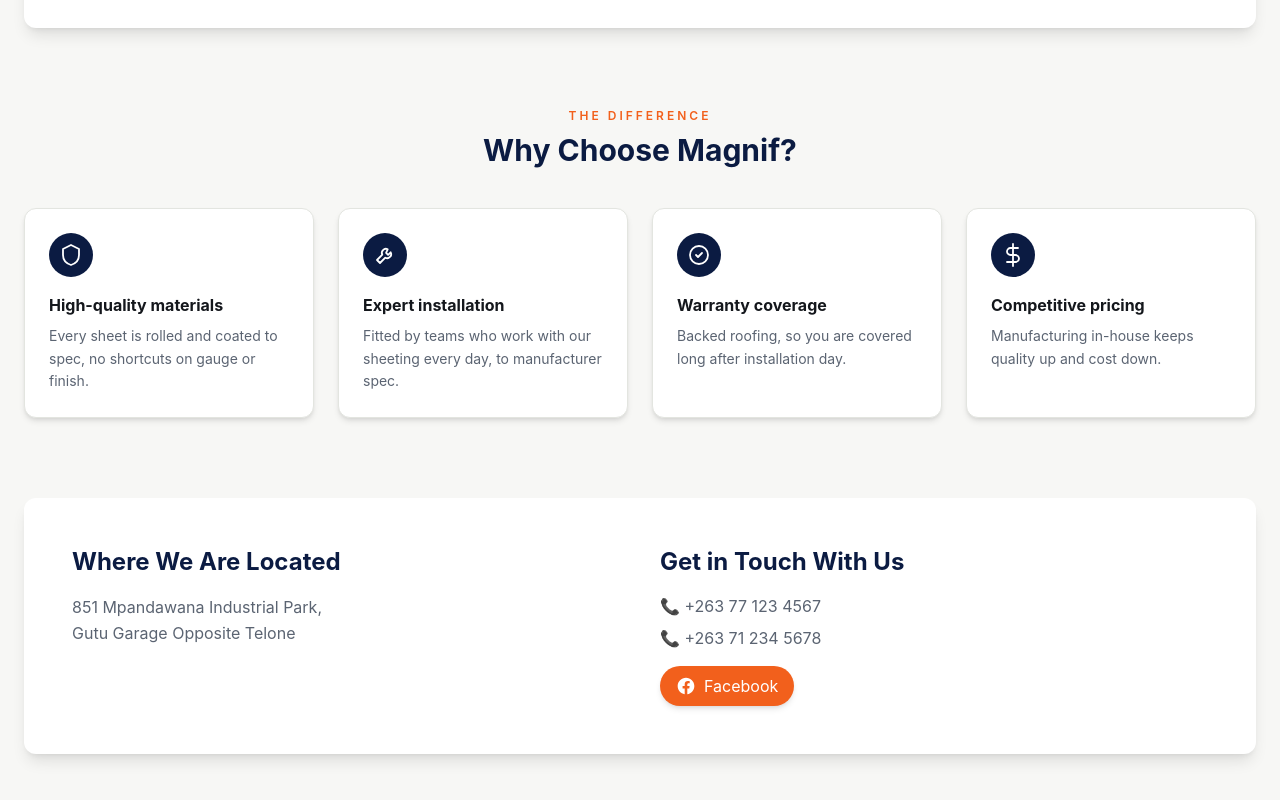
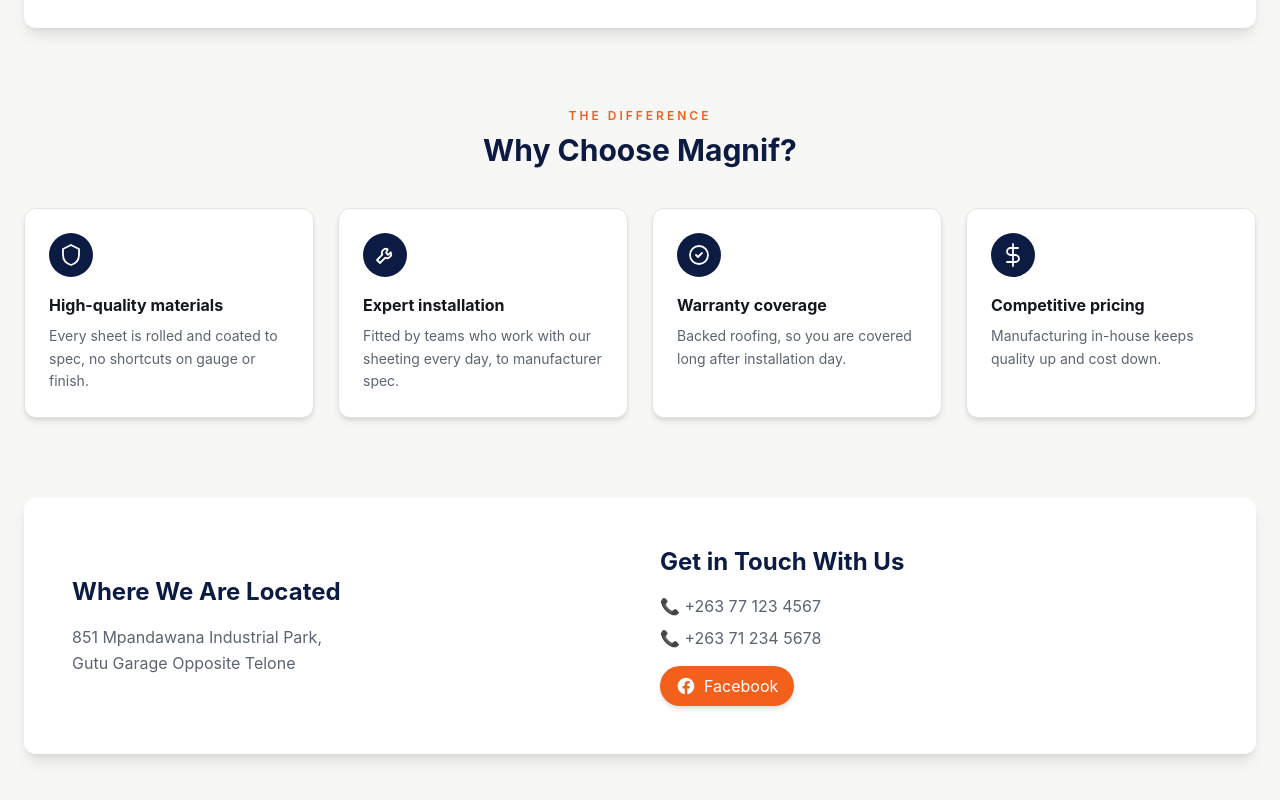
Before and after one commit to Bl00m1ng-droid/Magnif, a React (Vite) app in the folder client/: page / in a window 1280 px wide. Shown: the part 2396-3196 px from the top of the page. Built offline with nearby package versions, Linux system fonts and the light colour scheme; no server answers.

Commit message:
updated alignment

```diff
--- a/client/src/pages/Home.jsx
+++ b/client/src/pages/Home.jsx
@@ -154,7 +154,7 @@
 
           {/**Contact us */}
 <section className="contactUs bg-white text-white items-center rounded-xl shadow-lg p-8 lg:p-12 mt-12">
-  <div className="grid grid-cols-1 lg:grid-cols-2 gap-10">
+  <div className="grid grid-cols-1 lg:grid-cols-2 gap-10 items-center">
     {/* Location Info */}
     <div>
       <h2 className="text-2xl font-bold mb-4 text-[#0B1B42]">Where We Are Located</h2>
```
